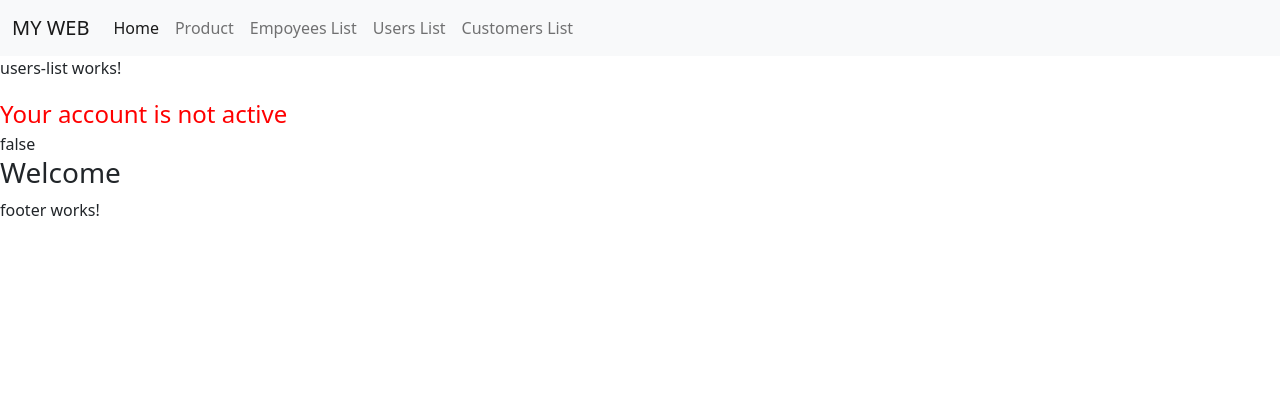
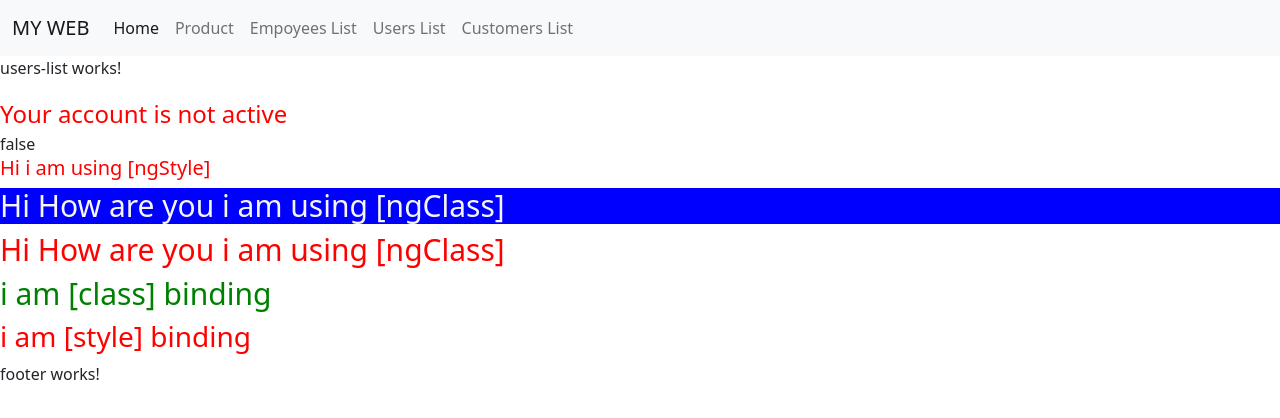
Before and after one commit to srazikhan/basic-angular-app, an Angular app: page /users in a window 1280 px wide. Shown: the top 418 px of the page. Built offline with nearby package versions, Linux system fonts and the light colour scheme.

Commit message:
attribute binding

```diff
--- a/src/app/components/users-list/users-list.component.css
+++ b/src/app/components/users-list/users-list.component.css
@@ -7,3 +7,13 @@
     color: red;
     font-size: 30px;
 }
+
+.demo-class1{
+    color: whitesmoke;
+}
+.demo-class2{
+    font-size: 30px;
+}
+.demo-class3{
+    background-color: blue;
+}
--- a/src/app/components/users-list/users-list.component.html
+++ b/src/app/components/users-list/users-list.component.html
@@ -27,4 +27,15 @@
     <div *ngSwitchDefault>Sorry condition is not matched</div>
   </div>
 {{isActive}}
-  <h3 [ngClass]="{'active':isActive,'InActive':isActive}">Welcome</h3>
+
+<!-- color:red,
+font-size:20px
+
+var myStyle = {'font-size':'20px','color':'red'} -->
+
+  <h3 [ngStyle]="{'color':'red','font-size':'20px'}">Hi i am using [ngStyle]</h3>
+  <h3 [ngClass]="{'demo-class1 demo-class2 demo-class3':true}">Hi How are you i am using [ngClass]</h3>
+  <h3 [ngClass]="{'active':isActive,'InActive':!isActive}">Hi How are you i am using [ngClass]</h3>
+
+  <h3 [class.active]="true">i am  [class] binding</h3>
+  <h3 [style.color]="isActive ? 'green':'red'" [attr.myData]="'i am learning angular'">i am  [style] binding</h3>
--- a/src/app/components/users-list/users-list.component.ts
+++ b/src/app/components/users-list/users-list.component.ts
@@ -15,6 +15,15 @@ export class UsersListComponent implements OnInit {
   constructor() { }
 
   ngOnInit(): void {
+    let userObj:myInterface ={
+      id:12,
+      name:'sajjad'
+    }
   }
 
 }
+
+export interface myInterface{
+  id:number,
+  name:string,
+}
```
